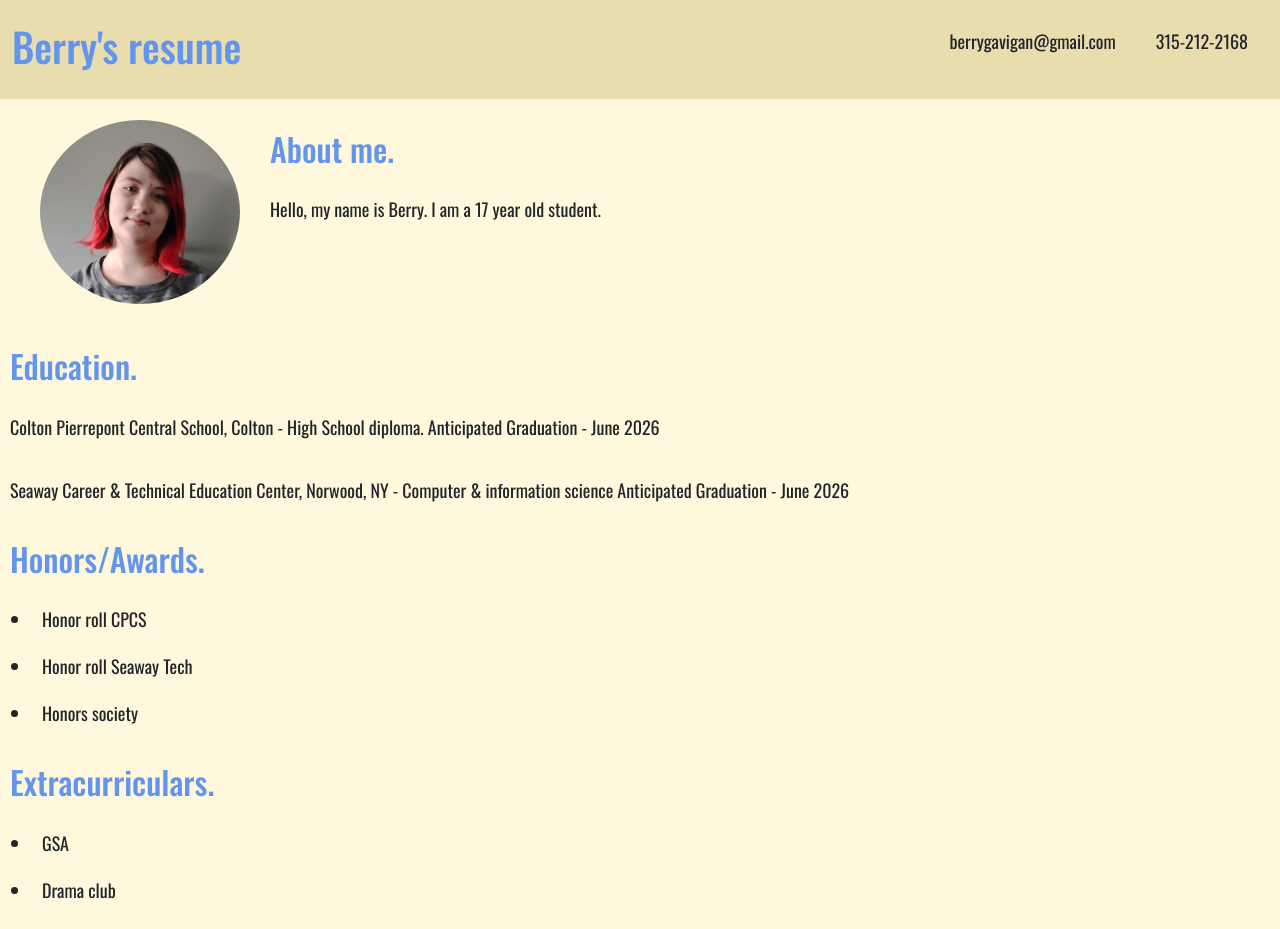
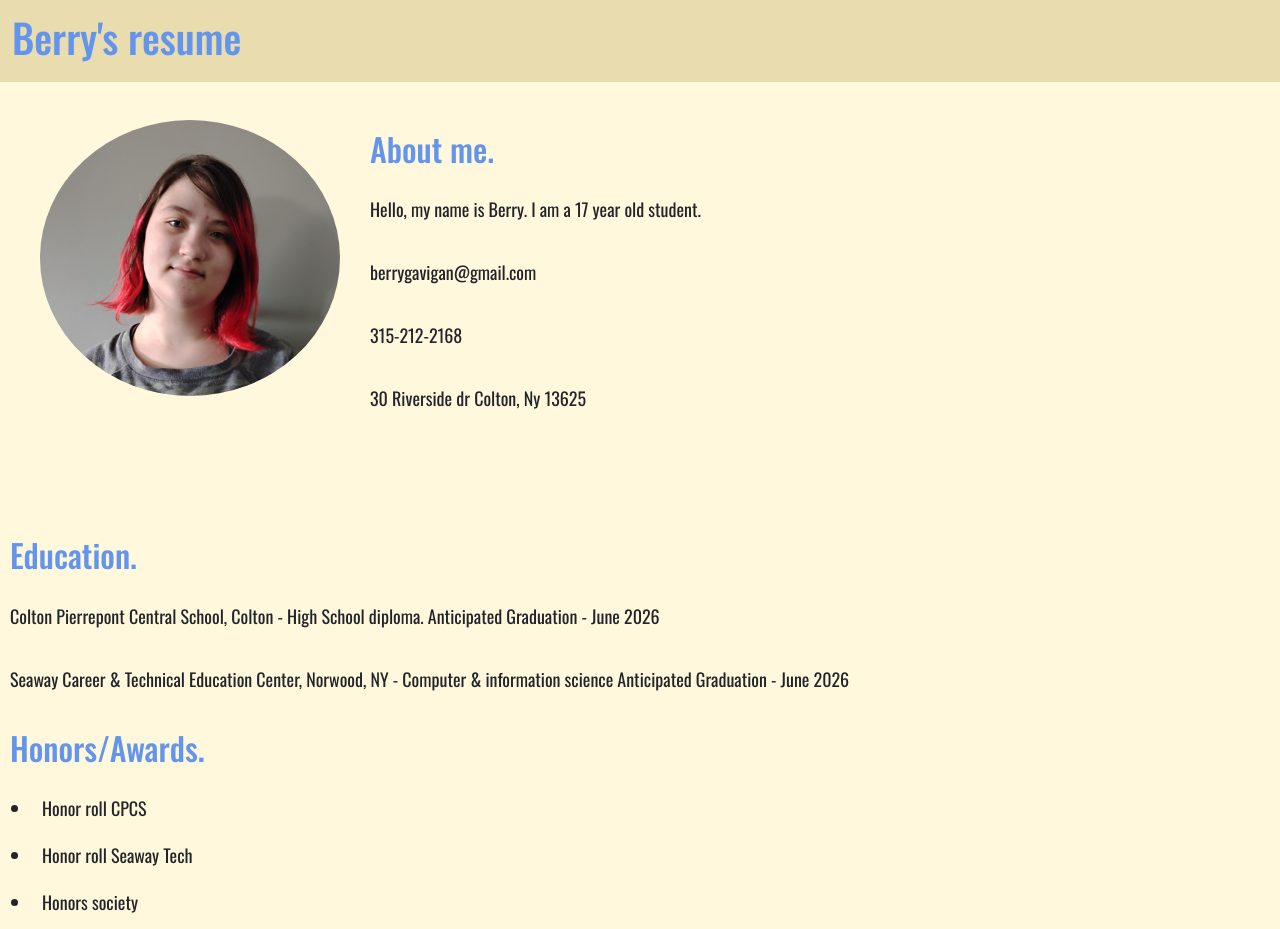
Before and after one commit to MaxwellMIA/resume, a plain HTML site: page index.html in a window 1280 px wide. Shown: the top 929 px of the page. Drawn offline with nearby package versions, Linux system fonts and the light colour scheme.

Commit message:
non content

```diff
--- a/css/style.css
+++ b/css/style.css
@@ -32,7 +32,7 @@ footer, h2, p, li{
 #Me {
     border-radius: 50%;
     overflow: hidden;
-    width: 200px;
+    width: 300px;
     float: left;
     margin: 0 30px 20px 0;
 }
--- a/index.html
+++ b/index.html
@@ -15,14 +15,6 @@
                 <a class="navbar-brand" href="#">
                     <h1 id="header">Berry's resume</h1>
                 </a>
-                <ul class="navbar-nav">
-                    <li class="nav-item">
-                        <p>berrygavigan@gmail.com</p>
-                    </li>
-                    <li class="nav-item">
-                        <p>315-212-2168</p>
-                    </li>
-                </ul>
             </div>
         </nav>
     </div>
@@ -32,6 +24,9 @@
             <!--About me-->
             <h2><a href="#">About me.</a></h2>
             <p>Hello, my name is Berry. I am a 17 year old student.</p>
+            <p>berrygavigan@gmail.com</p>
+            <p>315-212-2168</p>
+            <p>30 Riverside dr Colton, Ny 13625</p>
         </div>
     </div>
     <br>
```
